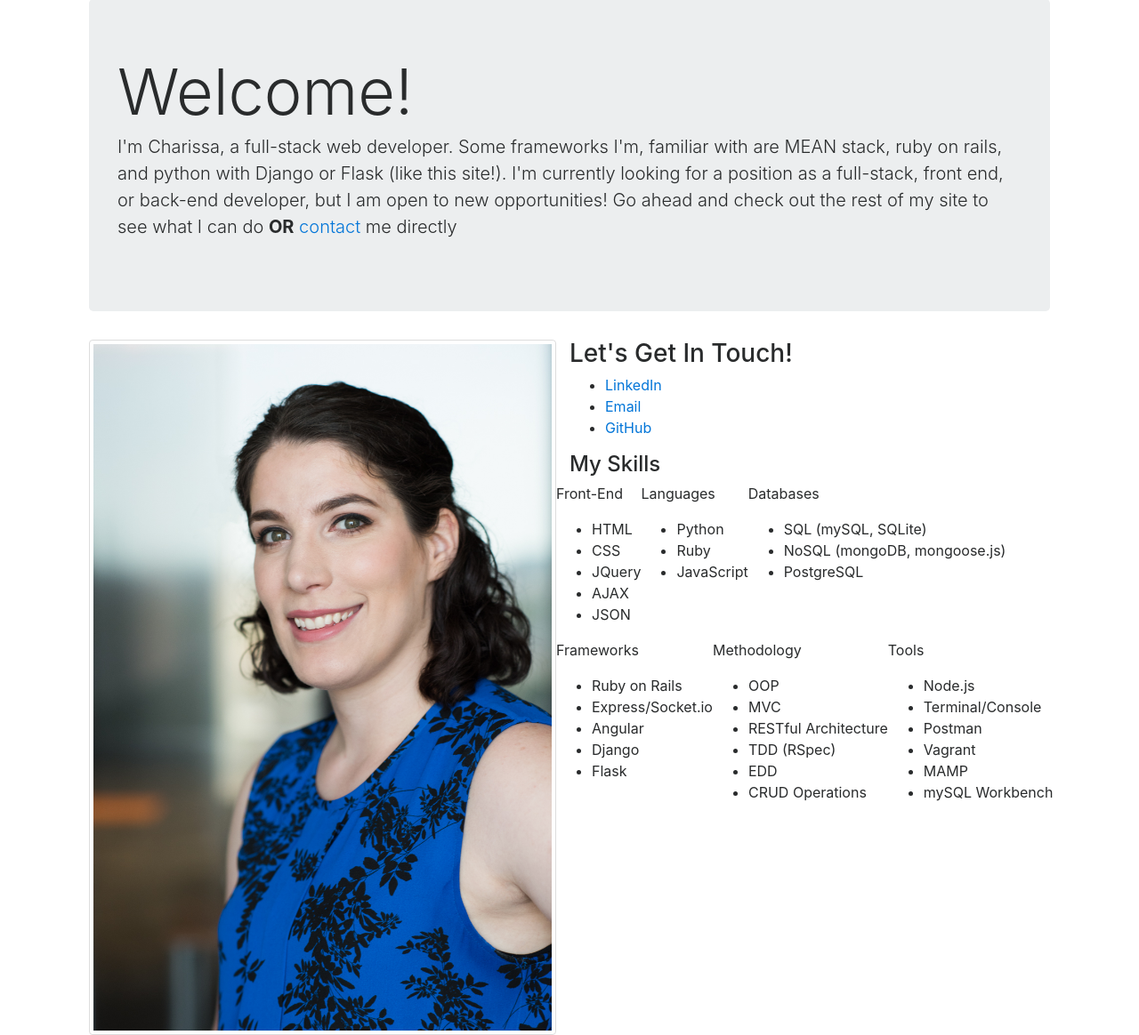
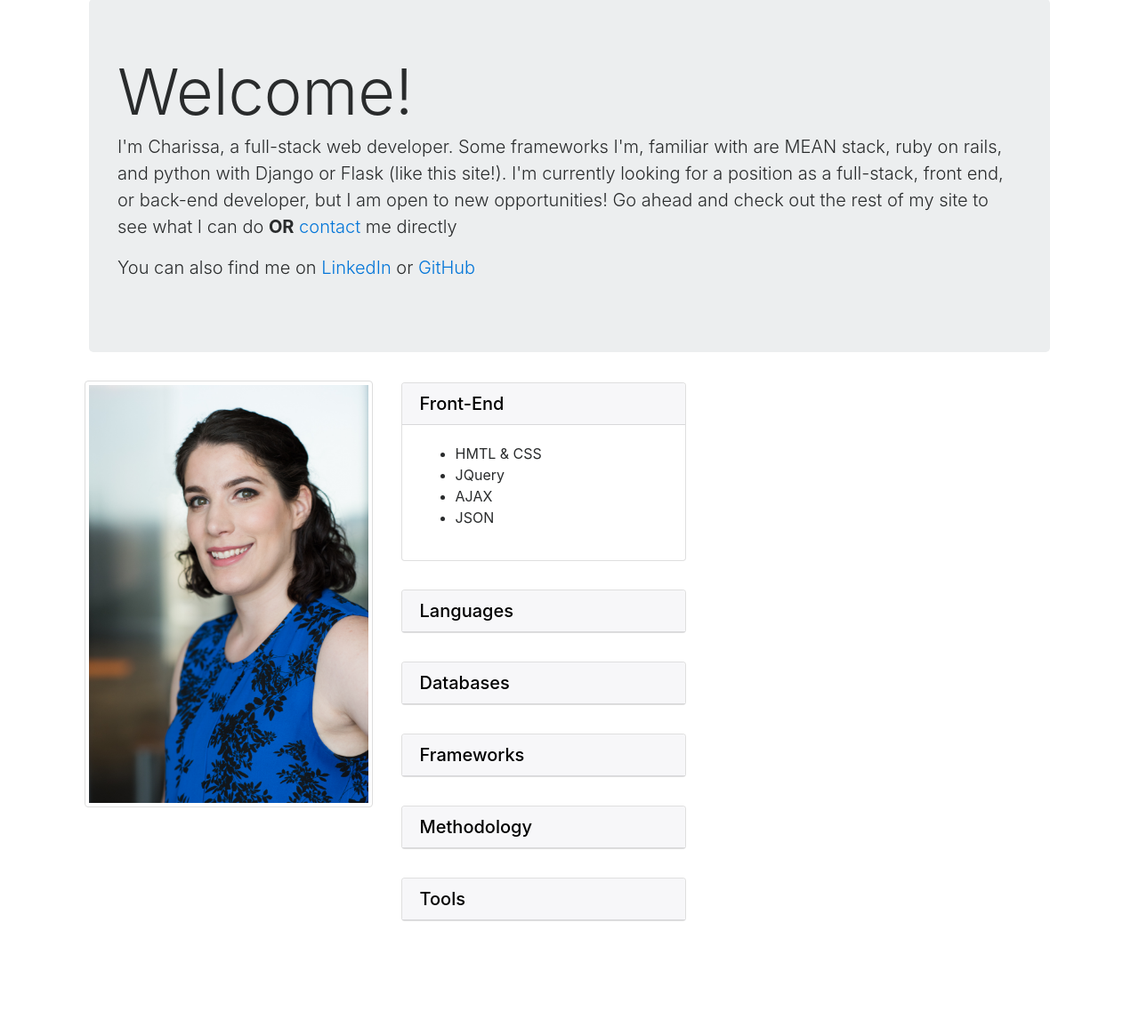
Before and after one commit to charissayj/portfolio, a Flask app: page / in a window 1280 px wide. Shown: the part 57-1221 px from the top of the page at 89% size. After the commit the page ends 1093 px from the top, so only its background shows below. Run offline with Flask 2, Linux system fonts and the light colour scheme; some libraries are stand-ins or nearby versions.

Commit message:
Finished styling and adding content

```diff
--- a/static/styles/style.css
+++ b/static/styles/style.css
@@ -1,3 +1,15 @@
+/* Main Page */
+#img-main{
+    height: 30rem;
+    margin-left: 10px;
+}
+#accordion{
+    margin-top: -30px;
+}
+#accordion a{
+    color: black;
+}
+
 /* About Page */
 .carousel{
     margin-top: 4.063em;
@@ -33,6 +45,21 @@ span{
     width: 20rem;
     height: 12rem;
 }
+.projects{
+    margin: 1rem;
+}
+.projects .btn{
+    background-color: #2a2b2c;
+    color: white;
+}
+#project-header{
+    margin-left: 40%;
+    padding-top: 10%
+}
+#project-header{
+    color: white;
+    text-shadow: 2px 2px #324B52;
+}
 /* Media Queries */
 /* About Page */
 @media all and (max-width: 800px){
--- a/templates/index.html
+++ b/templates/index.html
@@ -10,68 +10,103 @@
 				<div class="jumbotron">
 					<h1 class="display-3">Welcome!</h1>
 					<p class="lead">I'm Charissa, a full-stack web developer. Some frameworks I'm, familiar with are MEAN stack, ruby on rails, and python with Django or Flask (like this site!). I'm currently looking for a position as a full-stack, front end, or back-end developer, but I am open to new opportunities! Go ahead and check out the rest of my site to see what I can do <span>OR</span> <a href="mailto:charissayjohnson@gmail.com">contact</a> me directly</p>
+					<p class="lead">You can also find me on <a href="https://www.linkedin.com/in/charissa-johnson-y/">LinkedIn</a>
+					 or <a href="https://github.com/charissayj">GitHub</a>
+					</p>
 				</div>
 			</div>
+			<!-- Contact -->
 			<div class="container-fluid">
 				<div class="row">
-					<div class="col-sm-6">
-						<img src="{{url_for('static', filename='img/headshot.jpg')}}" class="img-thumbnail"/>
+					<div class="col-xs-4">
+						<img src="{{url_for('static', filename='img/headshot.jpg')}}" class="img-thumbnail" id="img-main"/>
 					</div>
-					<div class="col-xs-6">
-						<h3>Let's Get In Touch!</h3>
+					<div id="accordion" role="tablist" aria-multiselectable="true">
+					  <div class="card">
+					    <div class="card-header" role="tab" id="headingOne">
+					      <h5 class="mb-0">
+					        <a data-toggle="collapse" data-parent="#accordion" href="#collapseOne" aria-expanded="true" aria-controls="collapseOne">
+					          Front-End
+					        </a>
+					      </h5>
+					    </div>
+
+					    <div id="collapseOne" class="collapse show" role="tabpanel" aria-labelledby="headingOne">
+					      <div class="card-block">
 					        <ul>
-							<li>
-								<a href="https://www.linkedin.com/in/charissa-johnson-y/">LinkedIn</a>
-							</li>
-							<li>
-								<a href="mailto:charissayjohnson@gmail.com">Email</a>
-							</li>
-							<li>
-								<a href="https://github.com/charissayj">GitHub</a>
-							</li>
-						</ul>
-						<h4>My Skills</h4>
-						<div class="row">
-							<div class="col-xs-4">
-								<p>Front-End</p>
-								<ul>
-									<li>HTML</li>
-									<li>CSS</li>
+					        	<li>HMTL &amp; CSS</li>
 					        	<li>JQuery</li>
 					        	<li>AJAX</li>
 					        	<li>JSON</li>
 					        </ul>
 					      </div>
-							<div class="col-xs-4">
-								<p>Languages</p>
+					    </div>
+					  </div>
+					  <div class="card">
+					    <div class="card-header" role="tab" id="headingTwo">
+					      <h5 class="mb-0">
+					        <a class="collapsed" data-toggle="collapse" data-parent="#accordion" href="#collapseTwo" aria-expanded="false" aria-controls="collapseTwo">
+					          Languages
+					        </a>
+					      </h5>
+					    </div>
+					    <div id="collapseTwo" class="collapse" role="tabpanel" aria-labelledby="headingTwo">
+					      <div class="card-block">
 					        <ul>
 					        	<li>Python</li>
 					        	<li>Ruby</li>
 					        	<li>JavaScript</li>
 					        </ul>
 					      </div>
-							<div class="col-xs-4">
-								<p>Databases</p>
+					    </div>
+					  </div>
+					  <div class="card">
+					    <div class="card-header" role="tab" id="headingThree">
+					      <h5 class="mb-0">
+					        <a class="collapsed" data-toggle="collapse" data-parent="#accordion" href="#collapseThree" aria-expanded="false" aria-controls="collapseThree">
+					          Databases
+					        </a>
+					      </h5>
+					    </div>
+					    <div id="collapseThree" class="collapse" role="tabpanel" aria-labelledby="headingThree">
+					      <div class="card-block">
 					        <ul>
-									<li>SQL (mySQL, SQLite)</li>
-									<li>NoSQL (mongoDB, mongoose.js)</li>
+					        	<li>SQL (MySQL, SQLite)</li>
+					        	<li>NoSQL (MongoDB)</li>
 					        	<li>PostgreSQL</li>
 					        </ul>
 					      </div>
 					    </div>
-						<div class="row">
-							<div class="col-xs-4">
-								<p>Frameworks</p>
+					  </div>
+					  <div class="card">
+					    <div class="card-header" role="tab" id="headingFour">
+					      <h5 class="mb-0">
+					        <a class="collapsed" data-toggle="collapse" data-parent="#accordion" href="#collapseFour" aria-expanded="false" aria-controls="collapseFour">
+					          Frameworks
+					        </a>
+					      </h5>
+					    </div>
+					    <div id="collapseFour" class="collapse" role="tabpanel" aria-labelledby="headingFour">
+					      <div class="card-block">
 					        <ul>
 					        	<li>Ruby on Rails</li>
-									<li>Express/Socket.io</li>
-									<li>Angular</li>
+					        	<li>MEAN</li>
 					        	<li>Django</li>
 					        	<li>Flask</li>
 					        </ul>
 					      </div>
-							<div class="col-xs-4">
-								<p>Methodology</p>
+					    </div>
+					  </div>
+					  <div class="card">
+					    <div class="card-header" role="tab" id="headingFive">
+					      <h5 class="mb-0">
+					        <a class="collapsed" data-toggle="collapse" data-parent="#accordion" href="#collapseFive" aria-expanded="false" aria-controls="collapseFive">
+					          Methodology
+					        </a>
+					      </h5>
+					    </div>
+					    <div id="collapseFive" class="collapse" role="tabpanel" aria-labelledby="headingFive">
+					      <div class="card-block">
 					        <ul>
 					        	<li>OOP</li>
 					        	<li>MVC</li>
@@ -81,16 +116,26 @@
 					        	<li>CRUD Operations</li>
 					        </ul>
 					      </div>
-							<div class="col-xs-4">
-								<p>Tools</p>
+					    </div>
+					  </div>
+					  <div class="card">
+					    <div class="card-header" role="tab" id="headingSix">
+					      <h5 class="mb-0">
+					        <a class="collapsed" data-toggle="collapse" data-parent="#accordion" href="#collapseSix" aria-expanded="false" aria-controls="collapseSix">
+					          Tools
+					        </a>
+					      </h5>
+					    </div>
+					    <div id="collapseSix" class="collapse" role="tabpanel" aria-labelledby="headingSix">
+					      <div class="card-block">
 					        <ul>
 					        	<li>Node.js</li>
 					        	<li>Terminal/Console</li>
 					        	<li>Postman</li>
 					        	<li>Vagrant</li>
 					        	<li>MAMP</li>
-									<li>mySQL Workbench</li>
 					        </ul>
+					      </div>
 					    </div>
 					  </div>
 					</div>
```
Also changed, not shown: templates/projects.html (+7 -7 lines), 1 other file. Lines whose indentation alone changed are shown as unchanged.
